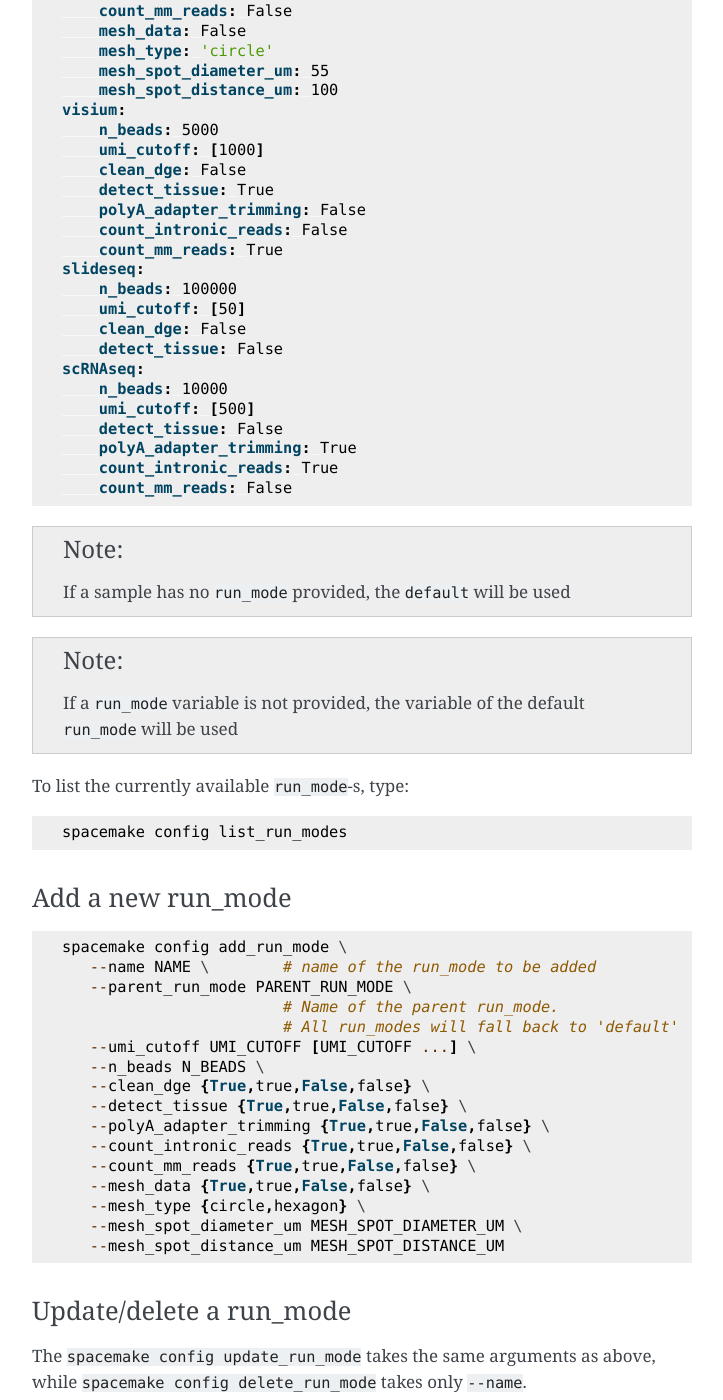
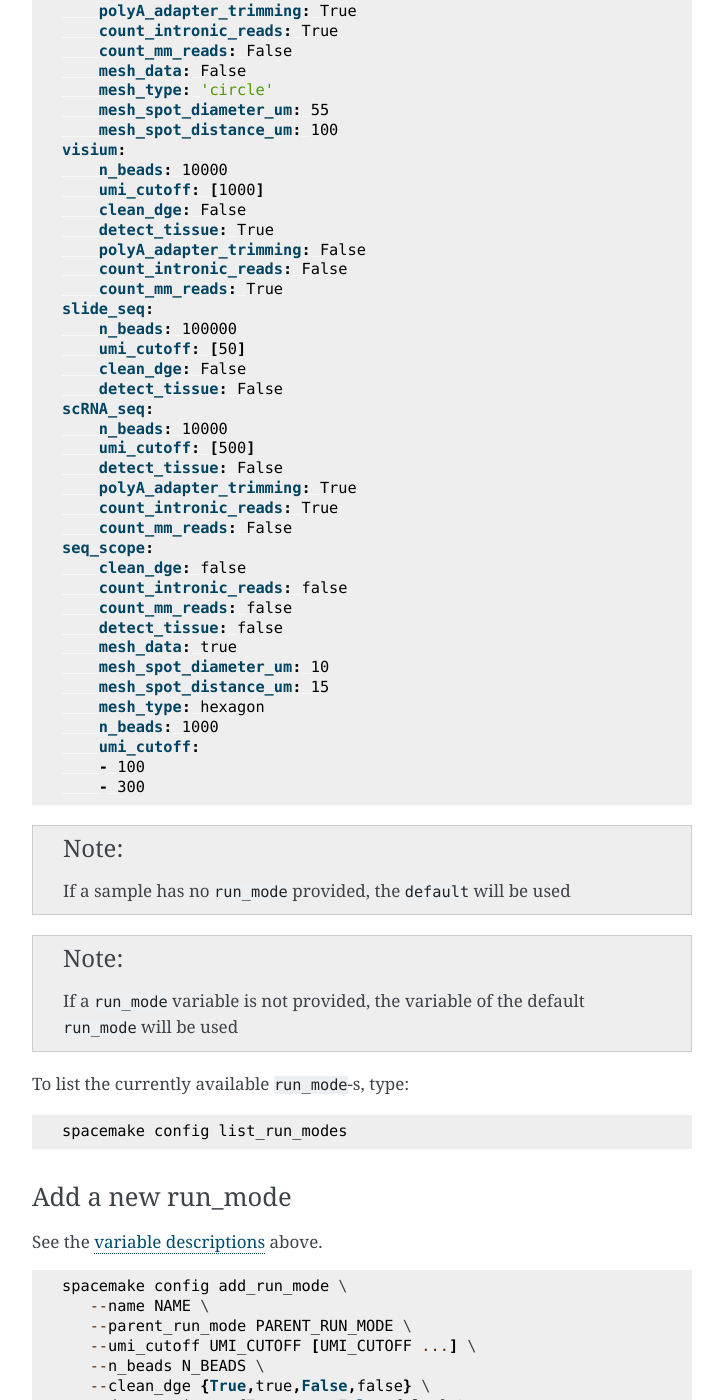
Before and after one commit to rajewsky-lab/spacemake, a Sphinx documentation site: the page built from docs/config.rst, in a window 1280 px wide and 1400 px high, scrolled down 4622 px. Shown: the whole window, without its empty margins (388-1111 px from the left). Built offline with Sphinx 7.4.7, drawn with Linux system fonts in a browser that asks for light colours; some of the changed text lies outside the part shown.

Commit message:
modified docs, command line, finalized figures

```diff
--- a/docs/conf.py
+++ b/docs/conf.py
@@ -6,8 +6,8 @@
 copyright = '2021, Rajewsky lab'
 author = 'Tamas Ryszard Sztanka-Toth, Nikolaos Karaiskos, Marvin Jens, Nikolaus Rajewsky'
 
-release = '0.4'
-version = '0.4'
+release = '0.4.1'
+version = '0.4.1'
 
 # -- General configuration
 
--- a/docs/config.rst
+++ b/docs/config.rst
@@ -56,10 +56,10 @@
     default:
         cell: "r1[0:12]"
         UMI: "r1[12:20]"
-    slideseq_14bc:
+    slide_seq_14bc:
         cell: "r1[0:14]"
         UMI: "r1[14:23]"
-    slideseq_15bc:
+    slide_seq_15bc:
         cell: "r1[0:14]"
         UMI: "r1[15:23]"
     visium:
@@ -169,25 +172,38 @@
         mesh_spot_diameter_um: 55
         mesh_spot_distance_um: 100
     visium:
-        n_beads: 5000
+        n_beads: 10000
         umi_cutoff: [1000]
         clean_dge: False
         detect_tissue: True
         polyA_adapter_trimming: False
         count_intronic_reads: False
         count_mm_reads: True
-    slideseq:
+    slide_seq:
         n_beads: 100000
         umi_cutoff: [50]
         clean_dge: False
         detect_tissue: False
-    scRNAseq:
+    scRNA_seq:
         n_beads: 10000
         umi_cutoff: [500]
         detect_tissue: False
         polyA_adapter_trimming: True
         count_intronic_reads: True
         count_mm_reads: False
+    seq_scope:
+        clean_dge: false
+        count_intronic_reads: false
+        count_mm_reads: false
+        detect_tissue: false
+        mesh_data: true
+        mesh_spot_diameter_um: 10
+        mesh_spot_distance_um: 15
+        mesh_type: hexagon
+        n_beads: 1000
+        umi_cutoff:
+        - 100
+        - 300
 
 .. note::
    If a sample has no ``run_mode`` provided, the ``default`` will be used
@@ -202,13 +218,13 @@
 Add a new run\_mode
 ^^^^^^^^^^^^^^^^^^^
 
+See the :ref:`variable descriptions <configure-run_mode>` above.
+
 .. code-block::
 
    spacemake config add_run_mode \
-      --name NAME \        # name of the run_mode to be added
+      --name NAME \
       --parent_run_mode PARENT_RUN_MODE \
-                           # Name of the parent run_mode.
-                           # All run_modes will fall back to 'default'
       --umi_cutoff UMI_CUTOFF [UMI_CUTOFF ...] \
       --n_beads N_BEADS \
       --clean_dge {True,true,False,false} \
@@ -257,9 +273,12 @@
         barcodes: 'puck_data/visium_barcode_positions.csv'
         width_um: 6500
         spot_diameter_um: 55
-    seqscope:
+    seq_scope:
         width_um: 1000
         spot_diameter_um: 1
+    slide_seq:
+        width_um: 3000
+        spot_diameter_um: 10
 
 as you can see, the ``visium`` puck comes with a ``barcodes`` variable, which points to
 ``puck_data/visium_barcode_positions.csv``. Upon initiation, this file will automatically placed
--- a/docs/index.rst
+++ b/docs/index.rst
@@ -2,6 +2,10 @@
 =========================================
 
 **spacemake: pipeline for processing and analysing sequencing based spatial-transcriptomics data**
+
+.. image:: graphical_abstract_twitter.png
+    :width: 800
+    :alt: graphical abstract
 
 .. note::
 
--- a/docs/shared/spacemake_init.rst
+++ b/docs/shared/spacemake_init.rst
@@ -6,5 +6,4 @@
 Then simply type::
 
    spacemake init \
-      --dropseq_tools <path_to_dropseq_tools_dir> \
-      --picard_tools <path_to_picardtools_picard.jar>
+      --dropseq_tools <path_to_dropseq_tools_dir>
--- a/setup.cfg
+++ b/setup.cfg
@@ -1,6 +1,6 @@
 [metadata]
 name = spacemake
-version = 0.4
+version = 0.4.1
 author = Nikolaos Karaiskos  Tamas Sztanka-Toth  Marvin Jens
 author_email = TamasRyszard.Sztanka-Toth@mdc-berlin.de
 description = A bioinformatic pipeline for the analysis of spatial transcriptomic data
```
Also changed, not shown: other parts of docs/config.rst (+3 -0 lines), README.md (+2 -0 lines), docs/quick-start.rst (+9 -9 lines), docs/run.rst (+37 -0 lines), docs/graphical_abstract_twitter.png (added), 5 other files.
